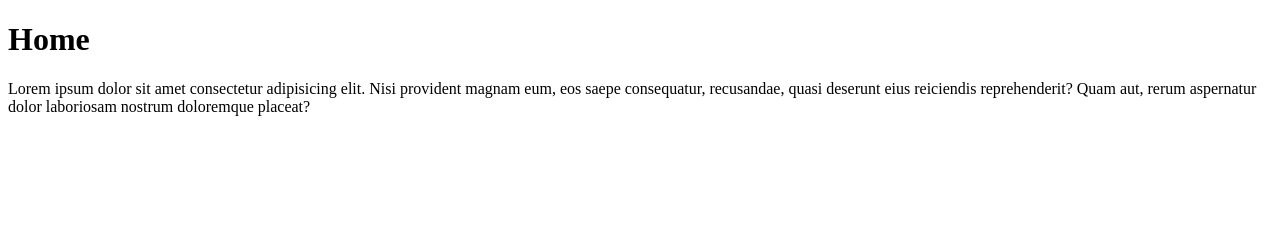
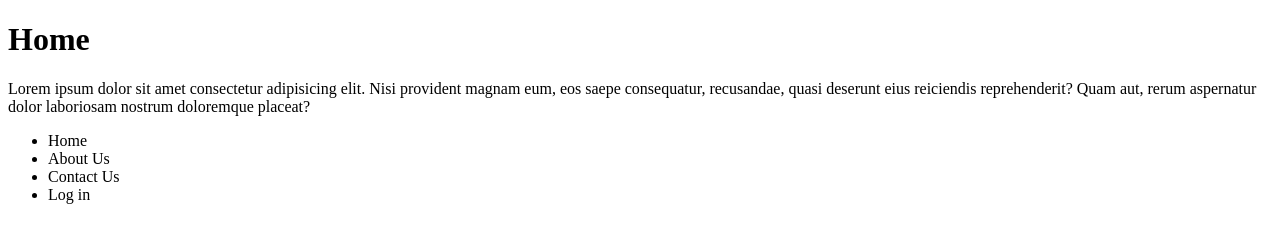
Before and after one commit to saifurrehmankakar930/git-practice, a plain HTML site: page index.html in a window 1280 px wide. Drawn offline with Linux system fonts and the light colour scheme.

Commit message:
ul initial

```diff
--- a/index.html
+++ b/index.html
@@ -8,5 +8,11 @@
 <body>
     <h1>Home</h1>
     <p>Lorem ipsum dolor sit amet consectetur adipisicing elit. Nisi provident magnam eum, eos saepe consequatur, recusandae, quasi deserunt eius reiciendis reprehenderit? Quam aut, rerum aspernatur dolor laboriosam nostrum doloremque placeat?</p>
+    <ul>
+        <li>Home</li>
+        <li>About Us</li>
+        <li>Contact Us</li>
+        <li>Log in</li>
+    </ul>
 </body>
 </html>
```
